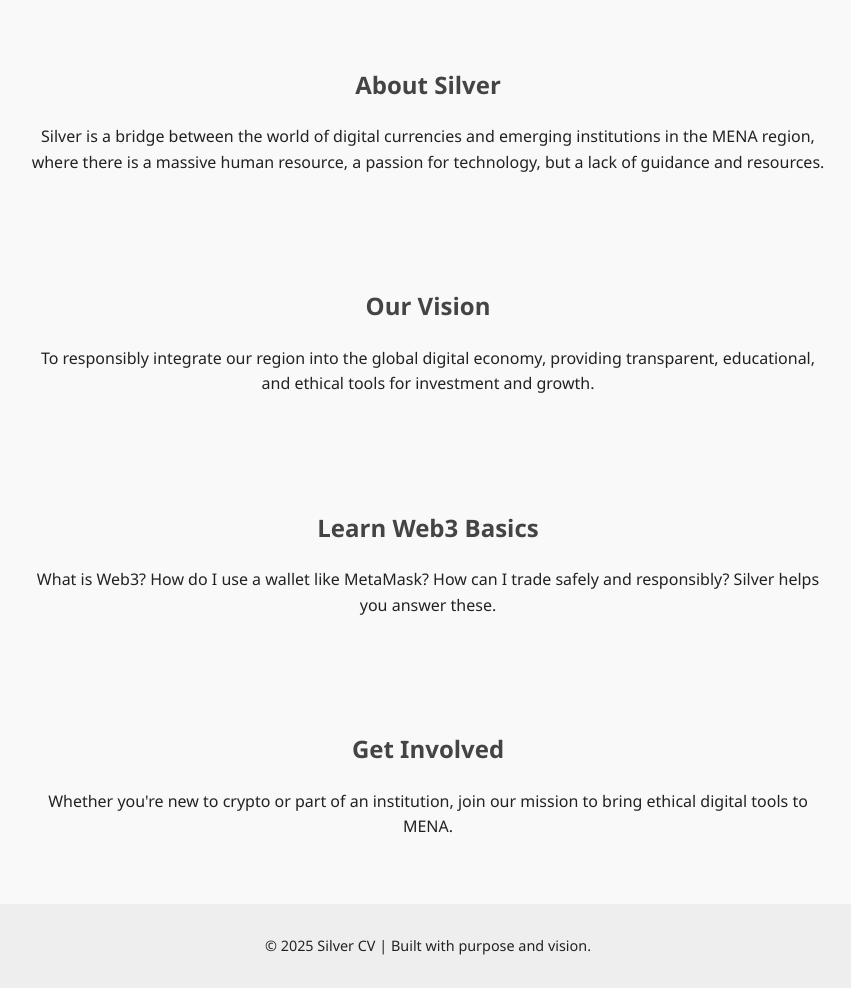
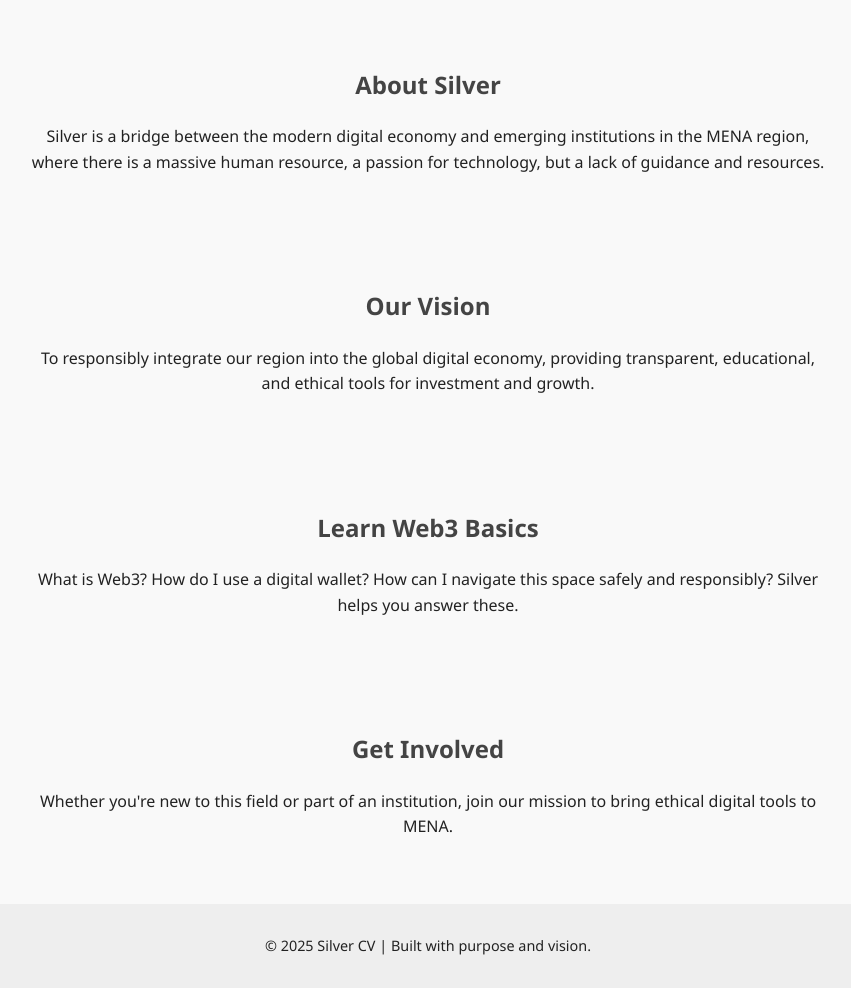
Before and after one commit to hebishmax/Silver.CV, a plain HTML site: page index.html in a window 1280 px wide. Shown: the part 200-1188 px from the top of the page, without its empty margins (212-1063 px from the left). Drawn offline with Linux system fonts and the light colour scheme.

Commit message:
Update index.html

```diff
--- a/index.html
+++ b/index.html
@@ -53,7 +53,7 @@
   <section>
     <h2>About Silver</h2>
     <p>
-      Silver is a bridge between the world of digital currencies and emerging institutions in the MENA region,
+      Silver is a bridge between the modern digital economy and emerging institutions in the MENA region,
       where there is a massive human resource, a passion for technology, but a lack of guidance and resources.
     </p>
   </section>
@@ -68,14 +68,14 @@
   <section>
     <h2>Learn Web3 Basics</h2>
     <p>
-      What is Web3? How do I use a wallet like MetaMask? How can I trade safely and responsibly? Silver helps you answer these.
+      What is Web3? How do I use a digital wallet? How can I navigate this space safely and responsibly? Silver helps you answer these.
     </p>
   </section>
 
   <section>
     <h2>Get Involved</h2>
     <p>
-      Whether you're new to crypto or part of an institution, join our mission to bring ethical digital tools to MENA.
+      Whether you're new to this field or part of an institution, join our mission to bring ethical digital tools to MENA.
     </p>
   </section>
 
```
